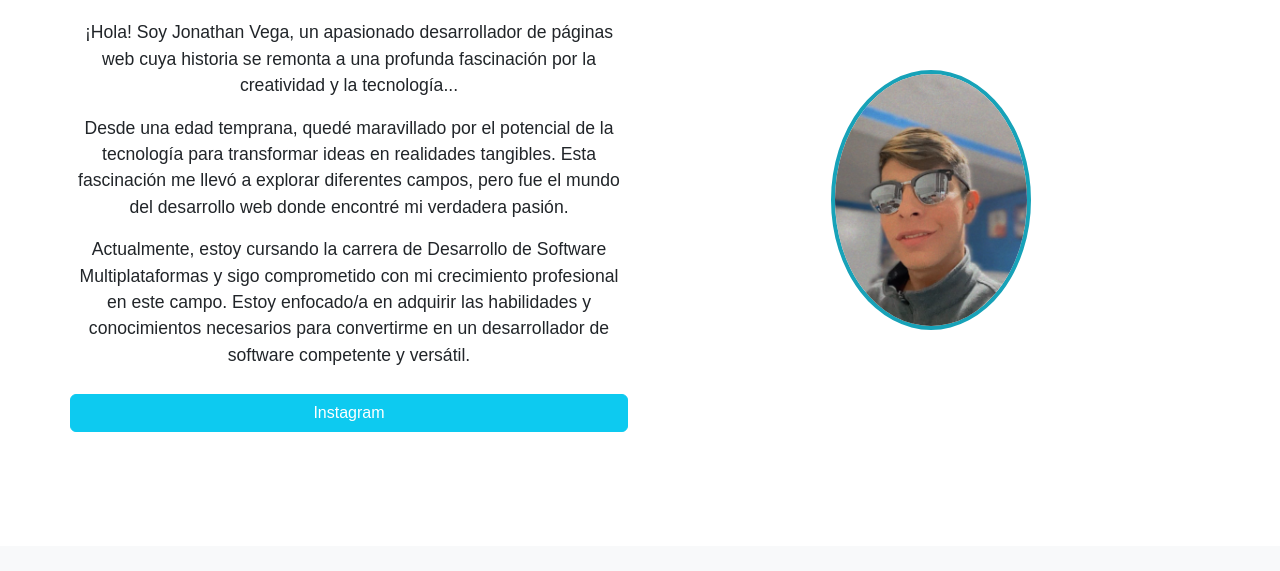
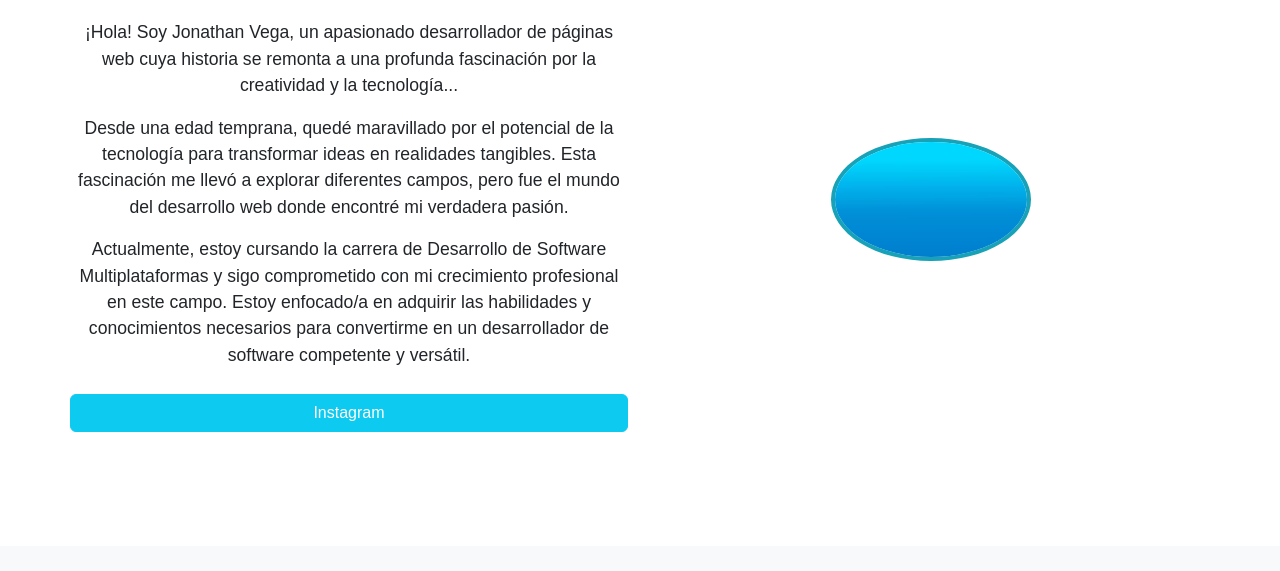
Before and after one commit to JonaVeg/JonaVeg-1.github.io, a plain HTML site: page acerca.html in a window 1280 px wide. Shown: the part 229-800 px from the top of the page. Drawn offline with nearby package versions, Linux system fonts and the light colour scheme.

Commit message:
Funciones.JVG

```diff
--- a/acerca.html
+++ b/acerca.html
@@ -118,7 +118,8 @@
           <a class="btn btn-info btn-center cta-btn text-white" href="https://www.instagram.com/jonathan_gmz_15/">Instagram</a>
       </div>
       <div class="col-md-6 d-flex justify-content-center align-items-center">
-        <img src="fotomis.PNG" class="img-fluid rounded-circle" alt="Mi Foto">
+        <img src="imagenes/fondoazul.jpg" class="img-fluid rounded-circle" alt="Mi Foto">
+        <!-- <img src="fotomis.PNG" class="img-fluid rounded-circle" alt="Mi Foto">-->
       </div>
     </div>
   </section>
```
Also changed, not shown: imagenes/fondoazul.jpg (added).
